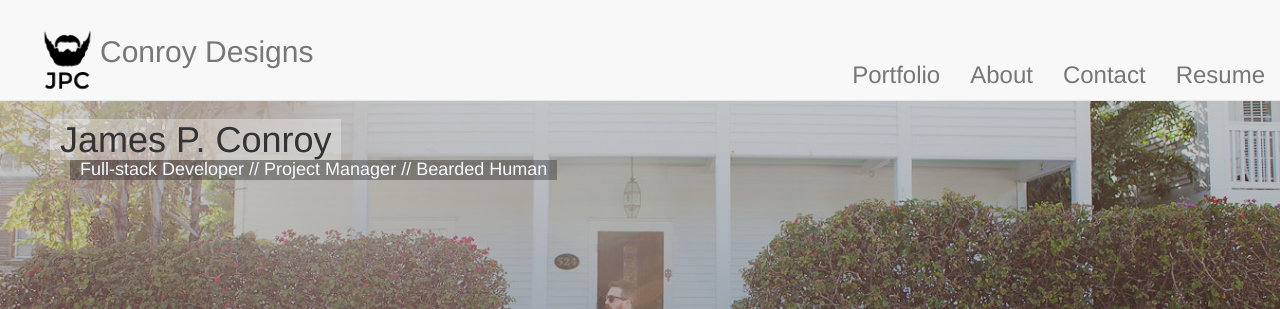
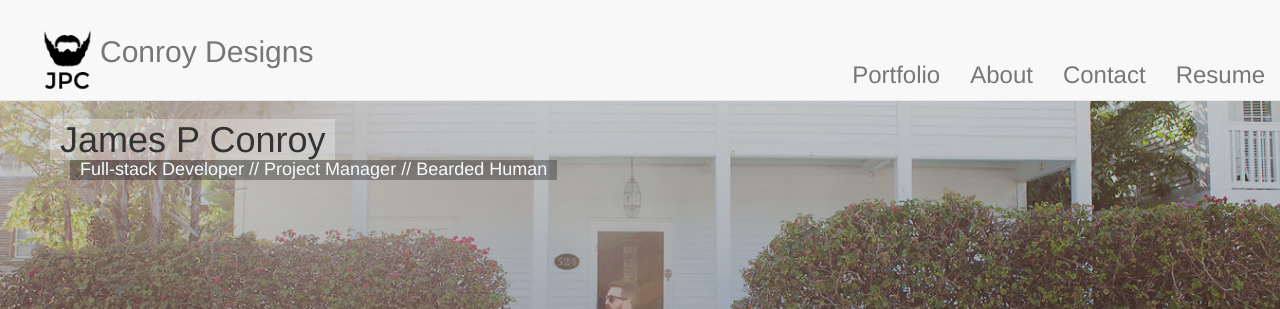
Before and after one commit to jamesconroy/jamesconroy.github.io, a Jekyll site: the page built from index.html, in a window 1280 px wide and 1388 px high. Shown: the top 309 px of the window. Built offline with Jekyll 4.4.1, drawn with Linux system fonts in a browser that asks for light colours; nearby versions of some CDN libraries.

Commit message:
Removes period from P

```diff
--- a/_includes/header.html
+++ b/_includes/header.html
@@ -32,7 +32,7 @@
         </div><!-- /.container-fluid -->
       </div>
     </nav>
-    <h1 id="titleheader"><span id="spanname">James P. Conroy</span></h1>
+    <h1 id="titleheader"><span id="spanname">James P Conroy</span></h1>
     <h4 id="subbio">Full-stack Developer // Project Manager // Bearded Human</h4>
     <div class="fa-ul">
       <div class="row">
```
